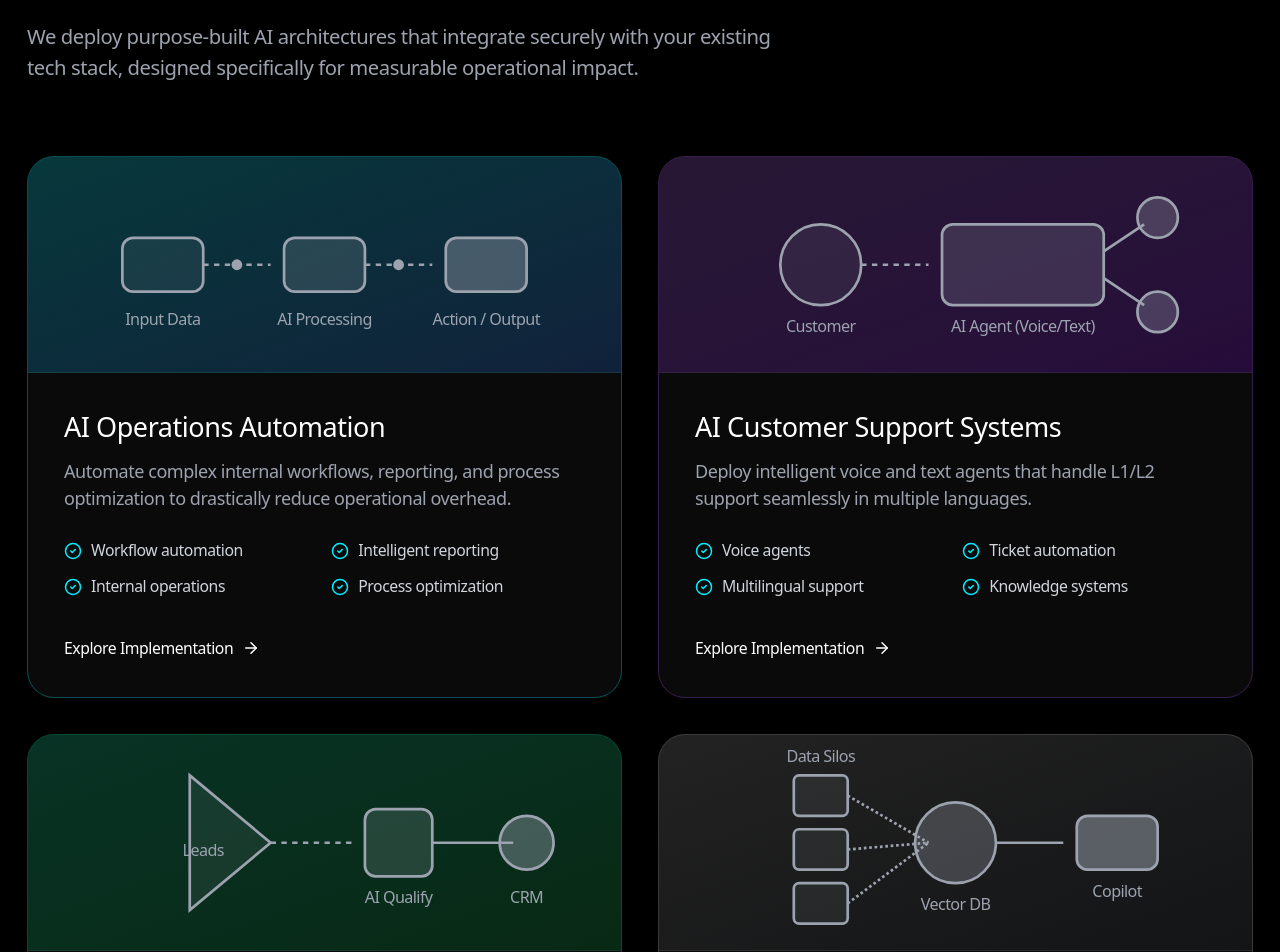
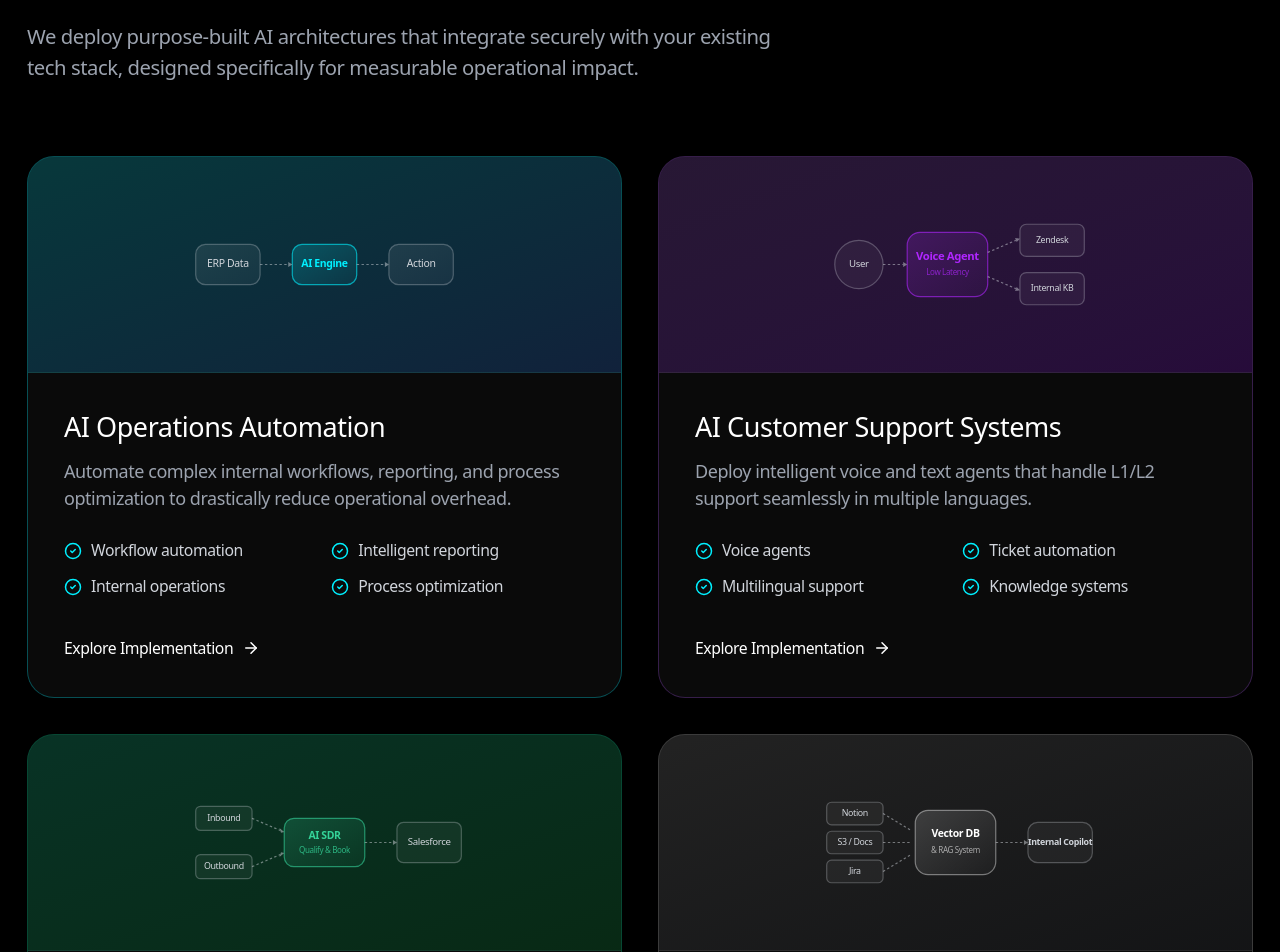
Before and after one commit to ManojKurapati/Velociti.club, a Next.js app: page / in a window 1280 px wide. Shown: the part 1520-2472 px from the top of the page. Built offline with nearby package versions, Linux system fonts and the light colour scheme; a web font is replaced by a local one.

Commit message:
ft. about

```diff
--- a/components/StructuredSolutions.tsx
+++ b/components/StructuredSolutions.tsx
@@ -11,16 +11,32 @@ const solutions = [
     description: "Automate complex internal workflows, reporting, and process optimization to drastically reduce operational overhead.",
     benefits: ["Workflow automation", "Intelligent reporting", "Internal operations", "Process optimization"],
     diagram: (
-      <svg viewBox="0 0 400 200" className="w-full h-auto text-cool-gray-400">
-        <rect x="50" y="80" width="60" height="40" rx="8" fill="currentColor" fillOpacity="0.1" stroke="currentColor" strokeWidth="2" />
-        <rect x="170" y="80" width="60" height="40" rx="8" fill="currentColor" fillOpacity="0.2" stroke="currentColor" strokeWidth="2" />
-        <rect x="290" y="80" width="60" height="40" rx="8" fill="currentColor" fillOpacity="0.4" stroke="currentColor" strokeWidth="2" />
-        <path d="M110,100 L160,100 M230,100 L280,100" stroke="currentColor" strokeWidth="2" strokeDasharray="4 4" />
-        <circle cx="135" cy="100" r="4" fill="currentColor" />
-        <circle cx="255" cy="100" r="4" fill="currentColor" />
-        <text x="80" y="145" fontSize="12" fill="currentColor" textAnchor="middle">Input Data</text>
-        <text x="200" y="145" fontSize="12" fill="currentColor" textAnchor="middle">AI Processing</text>
-        <text x="320" y="145" fontSize="12" fill="currentColor" textAnchor="middle">Action / Output</text>
+      <svg viewBox="0 0 400 200" className="w-full h-full text-cool-gray-300 font-sans">
+        <defs>
+          <linearGradient id="grad1" x1="0%" y1="0%" x2="100%" y2="100%">
+            <stop offset="0%" stopColor="currentColor" stopOpacity="0.1" />
+            <stop offset="100%" stopColor="currentColor" stopOpacity="0.05" />
+          </linearGradient>
+          <linearGradient id="grad2" x1="0%" y1="0%" x2="100%" y2="100%">
+            <stop offset="0%" stopColor="#00f0ff" stopOpacity="0.2" />
+            <stop offset="100%" stopColor="#00f0ff" stopOpacity="0.05" />
+          </linearGradient>
+        </defs>
+
+        <rect x="40" y="75" width="80" height="50" rx="12" fill="url(#grad1)" stroke="currentColor" strokeWidth="1.5" strokeOpacity="0.3" />
+        <text x="80" y="100" fontSize="13" fontWeight="500" fill="currentColor" textAnchor="middle" dominantBaseline="middle">ERP Data</text>
+
+        <rect x="160" y="75" width="80" height="50" rx="12" fill="url(#grad2)" stroke="#00f0ff" strokeWidth="1.5" strokeOpacity="0.6" />
+        <text x="200" y="100" fontSize="13" fontWeight="600" fill="#00f0ff" textAnchor="middle" dominantBaseline="middle">AI Engine</text>
+
+        <rect x="280" y="75" width="80" height="50" rx="12" fill="url(#grad1)" stroke="currentColor" strokeWidth="1.5" strokeOpacity="0.3" />
+        <text x="320" y="100" fontSize="13" fontWeight="500" fill="currentColor" textAnchor="middle" dominantBaseline="middle">Action</text>
+
+        <path d="M120,100 L155,100" stroke="currentColor" strokeWidth="1.5" strokeOpacity="0.5" strokeDasharray="3 3" />
+        <polygon points="155,97 160,100 155,103" fill="currentColor" fillOpacity="0.5" />
+
+        <path d="M240,100 L275,100" stroke="currentColor" strokeWidth="1.5" strokeOpacity="0.5" strokeDasharray="3 3" />
+        <polygon points="275,97 280,100 275,103" fill="currentColor" fillOpacity="0.5" />
       </svg>
     ),
     color: "from-neon-cyan/20 to-blue-500/20",
@@ -32,15 +48,35 @@ const solutions = [
     description: "Deploy intelligent voice and text agents that handle L1/L2 support seamlessly in multiple languages.",
     benefits: ["Voice agents", "Ticket automation", "Multilingual support", "Knowledge systems"],
     diagram: (
-      <svg viewBox="0 0 400 200" className="w-full h-auto text-cool-gray-400">
-        <circle cx="100" cy="100" r="30" fill="currentColor" fillOpacity="0.1" stroke="currentColor" strokeWidth="2" />
-        <path d="M130,100 L180,100" stroke="currentColor" strokeWidth="2" strokeDasharray="4 4" />
-        <rect x="190" y="70" width="120" height="60" rx="8" fill="currentColor" fillOpacity="0.2" stroke="currentColor" strokeWidth="2" />
-        <path d="M310,90 L340,70 M310,110 L340,130" stroke="currentColor" strokeWidth="2" />
-        <circle cx="350" cy="65" r="15" fill="currentColor" fillOpacity="0.3" stroke="currentColor" strokeWidth="2" />
-        <circle cx="350" cy="135" r="15" fill="currentColor" fillOpacity="0.3" stroke="currentColor" strokeWidth="2" />
-        <text x="100" y="150" fontSize="12" fill="currentColor" textAnchor="middle">Customer</text>
-        <text x="250" y="150" fontSize="12" fill="currentColor" textAnchor="middle">AI Agent (Voice/Text)</text>
+      <svg viewBox="0 0 400 200" className="w-full h-full text-cool-gray-300 font-sans">
+        <defs>
+          <linearGradient id="gradViolet" x1="0%" y1="0%" x2="100%" y2="100%">
+            <stop offset="0%" stopColor="#b026ff" stopOpacity="0.2" />
+            <stop offset="100%" stopColor="#b026ff" stopOpacity="0.05" />
+          </linearGradient>
+        </defs>
+
+        <circle cx="80" cy="100" r="30" fill="currentColor" fillOpacity="0.05" stroke="currentColor" strokeWidth="1.5" strokeOpacity="0.3" />
+        <text x="80" y="100" fontSize="12" fontWeight="500" fill="currentColor" textAnchor="middle" dominantBaseline="middle">User</text>
+
+        <rect x="140" y="60" width="100" height="80" rx="16" fill="url(#gradViolet)" stroke="#b026ff" strokeWidth="1.5" strokeOpacity="0.6" />
+        <text x="190" y="90" fontSize="14" fontWeight="600" fill="#b026ff" textAnchor="middle" dominantBaseline="middle">Voice Agent</text>
+        <text x="190" y="110" fontSize="10" fill="#b026ff" fillOpacity="0.7" textAnchor="middle" dominantBaseline="middle">Low Latency</text>
+
+        <rect x="280" y="50" width="80" height="40" rx="8" fill="currentColor" fillOpacity="0.05" stroke="currentColor" strokeWidth="1.5" strokeOpacity="0.3" />
+        <text x="320" y="70" fontSize="11" fontWeight="500" fill="currentColor" textAnchor="middle" dominantBaseline="middle">Zendesk</text>
+
+        <rect x="280" y="110" width="80" height="40" rx="8" fill="currentColor" fillOpacity="0.05" stroke="currentColor" strokeWidth="1.5" strokeOpacity="0.3" />
+        <text x="320" y="130" fontSize="11" fontWeight="500" fill="currentColor" textAnchor="middle" dominantBaseline="middle">Internal KB</text>
+
+        <path d="M110,100 L135,100" stroke="currentColor" strokeWidth="1.5" strokeOpacity="0.5" strokeDasharray="3 3" />
+        <polygon points="135,97 140,100 135,103" fill="currentColor" fillOpacity="0.5" />
+
+        <path d="M240,85 L275,70" stroke="currentColor" strokeWidth="1.5" strokeOpacity="0.5" strokeDasharray="3 3" />
+        <polygon points="274,67 280,68 276,72" fill="currentColor" fillOpacity="0.5" />
+
+        <path d="M240,115 L275,130" stroke="currentColor" strokeWidth="1.5" strokeOpacity="0.5" strokeDasharray="3 3" />
+        <polygon points="276,128 280,132 274,133" fill="currentColor" fillOpacity="0.5" />
       </svg>
     ),
     color: "from-neon-violet/20 to-purple-600/20",
@@ -52,15 +88,35 @@ const solutions = [
     description: "Scale outbound efforts and accelerate inbound lead qualification with autonomous sales development representatives.",
     benefits: ["Lead qualification", "SDR automation", "CRM enrichment", "Outbound workflows"],
     diagram: (
-      <svg viewBox="0 0 400 200" className="w-full h-auto text-cool-gray-400">
-        <polygon points="100,50 160,100 100,150" fill="currentColor" fillOpacity="0.1" stroke="currentColor" strokeWidth="2" />
-        <path d="M160,100 L220,100" stroke="currentColor" strokeWidth="2" strokeDasharray="4 4" />
-        <rect x="230" y="75" width="50" height="50" rx="8" fill="currentColor" fillOpacity="0.2" stroke="currentColor" strokeWidth="2" />
-        <path d="M280,100 L340,100" stroke="currentColor" strokeWidth="2" />
-        <circle cx="350" cy="100" r="20" fill="currentColor" fillOpacity="0.4" stroke="currentColor" strokeWidth="2" />
-        <text x="110" y="110" fontSize="12" fill="currentColor" textAnchor="middle">Leads</text>
-        <text x="255" y="145" fontSize="12" fill="currentColor" textAnchor="middle">AI Qualify</text>
-        <text x="350" y="145" fontSize="12" fill="currentColor" textAnchor="middle">CRM</text>
+      <svg viewBox="0 0 400 200" className="w-full h-full text-cool-gray-300 font-sans">
+        <defs>
+          <linearGradient id="gradEmerald" x1="0%" y1="0%" x2="100%" y2="100%">
+            <stop offset="0%" stopColor="#34d399" stopOpacity="0.2" />
+            <stop offset="100%" stopColor="#34d399" stopOpacity="0.05" />
+          </linearGradient>
+        </defs>
+
+        <rect x="40" y="55" width="70" height="30" rx="6" fill="currentColor" fillOpacity="0.05" stroke="currentColor" strokeWidth="1.5" strokeOpacity="0.3" />
+        <text x="75" y="70" fontSize="11" fontWeight="500" fill="currentColor" textAnchor="middle" dominantBaseline="middle">Inbound</text>
+
+        <rect x="40" y="115" width="70" height="30" rx="6" fill="currentColor" fillOpacity="0.05" stroke="currentColor" strokeWidth="1.5" strokeOpacity="0.3" />
+        <text x="75" y="130" fontSize="11" fontWeight="500" fill="currentColor" textAnchor="middle" dominantBaseline="middle">Outbound</text>
+
+        <rect x="150" y="70" width="100" height="60" rx="12" fill="url(#gradEmerald)" stroke="#34d399" strokeWidth="1.5" strokeOpacity="0.6" />
+        <text x="200" y="92" fontSize="13" fontWeight="600" fill="#34d399" textAnchor="middle" dominantBaseline="middle">AI SDR</text>
+        <text x="200" y="110" fontSize="10" fill="#34d399" fillOpacity="0.8" textAnchor="middle" dominantBaseline="middle">Qualify & Book</text>
+
+        <rect x="290" y="75" width="80" height="50" rx="8" fill="currentColor" fillOpacity="0.05" stroke="currentColor" strokeWidth="1.5" strokeOpacity="0.3" />
+        <text x="330" y="100" fontSize="12" fontWeight="500" fill="currentColor" textAnchor="middle" dominantBaseline="middle">Salesforce</text>
+
+        <path d="M110,70 L145,85" stroke="currentColor" strokeWidth="1.5" strokeOpacity="0.5" strokeDasharray="3 3" />
+        <polygon points="144,82 150,87 146,88" fill="currentColor" fillOpacity="0.5" />
+
+        <path d="M110,130 L145,115" stroke="currentColor" strokeWidth="1.5" strokeOpacity="0.5" strokeDasharray="3 3" />
+        <polygon points="146,112 150,113 144,118" fill="currentColor" fillOpacity="0.5" />
+
+        <path d="M250,100 L285,100" stroke="currentColor" strokeWidth="1.5" strokeOpacity="0.5" strokeDasharray="3 3" />
+        <polygon points="285,97 290,100 285,103" fill="currentColor" fillOpacity="0.5" />
       </svg>
     ),
     color: "from-emerald-400/20 to-green-600/20",
@@ -72,17 +128,36 @@ const solutions = [
     description: "Connect your enterprise data silos into a single, intelligent RAG system for instant internal retrieval and compliance checking.",
     benefits: ["Internal copilots", "SOP retrieval", "Enterprise search", "RAG systems"],
     diagram: (
-      <svg viewBox="0 0 400 200" className="w-full h-auto text-cool-gray-400">
-        <rect x="80" y="50" width="40" height="30" rx="4" fill="currentColor" fillOpacity="0.1" stroke="currentColor" strokeWidth="2" />
-        <rect x="80" y="90" width="40" height="30" rx="4" fill="currentColor" fillOpacity="0.1" stroke="currentColor" strokeWidth="2" />
-        <rect x="80" y="130" width="40" height="30" rx="4" fill="currentColor" fillOpacity="0.1" stroke="currentColor" strokeWidth="2" />
-        <path d="M120,65 L180,100 M120,105 L180,100 M120,145 L180,100" stroke="currentColor" strokeWidth="2" strokeDasharray="2 2" />
-        <circle cx="200" cy="100" r="30" fill="currentColor" fillOpacity="0.3" stroke="currentColor" strokeWidth="2" />
-        <path d="M230,100 L280,100" stroke="currentColor" strokeWidth="2" />
-        <rect x="290" y="80" width="60" height="40" rx="8" fill="currentColor" fillOpacity="0.5" stroke="currentColor" strokeWidth="2" />
-        <text x="100" y="40" fontSize="12" fill="currentColor" textAnchor="middle">Data Silos</text>
-        <text x="200" y="150" fontSize="12" fill="currentColor" textAnchor="middle">Vector DB</text>
-        <text x="320" y="140" fontSize="12" fill="currentColor" textAnchor="middle">Copilot</text>
+      <svg viewBox="0 0 400 200" className="w-full h-full text-cool-gray-300 font-sans">
+        <defs>
+          <linearGradient id="gradWhite" x1="0%" y1="0%" x2="100%" y2="100%">
+            <stop offset="0%" stopColor="#ffffff" stopOpacity="0.15" />
+            <stop offset="100%" stopColor="#ffffff" stopOpacity="0.02" />
+          </linearGradient>
+        </defs>
+
+        <rect x="40" y="50" width="70" height="28" rx="6" fill="currentColor" fillOpacity="0.05" stroke="currentColor" strokeWidth="1.5" strokeOpacity="0.3" />
+        <text x="75" y="64" fontSize="11" fontWeight="500" fill="currentColor" textAnchor="middle" dominantBaseline="middle">Notion</text>
+
+        <rect x="40" y="86" width="70" height="28" rx="6" fill="currentColor" fillOpacity="0.05" stroke="currentColor" strokeWidth="1.5" strokeOpacity="0.3" />
+        <text x="75" y="100" fontSize="11" fontWeight="500" fill="currentColor" textAnchor="middle" dominantBaseline="middle">S3 / Docs</text>
+
+        <rect x="40" y="122" width="70" height="28" rx="6" fill="currentColor" fillOpacity="0.05" stroke="currentColor" strokeWidth="1.5" strokeOpacity="0.3" />
+        <text x="75" y="136" fontSize="11" fontWeight="500" fill="currentColor" textAnchor="middle" dominantBaseline="middle">Jira</text>
+
+        <rect x="150" y="60" width="100" height="80" rx="16" fill="url(#gradWhite)" stroke="#ffffff" strokeWidth="1.5" strokeOpacity="0.4" />
+        <text x="200" y="90" fontSize="13" fontWeight="600" fill="#ffffff" textAnchor="middle" dominantBaseline="middle">Vector DB</text>
+        <text x="200" y="110" fontSize="10" fill="#ffffff" fillOpacity="0.6" textAnchor="middle" dominantBaseline="middle">& RAG System</text>
+
+        <rect x="290" y="75" width="80" height="50" rx="12" fill="currentColor" fillOpacity="0.05" stroke="currentColor" strokeWidth="1.5" strokeOpacity="0.3" />
+        <text x="330" y="100" fontSize="11" fontWeight="600" fill="currentColor" textAnchor="middle" dominantBaseline="middle">Internal Copilot</text>
+
+        <path d="M110,64 L145,85" stroke="currentColor" strokeWidth="1.5" strokeOpacity="0.5" strokeDasharray="3 3" />
+        <path d="M110,100 L145,100" stroke="currentColor" strokeWidth="1.5" strokeOpacity="0.5" strokeDasharray="3 3" />
+        <path d="M110,136 L145,115" stroke="currentColor" strokeWidth="1.5" strokeOpacity="0.5" strokeDasharray="3 3" />
+
+        <path d="M250,100 L285,100" stroke="currentColor" strokeWidth="1.5" strokeOpacity="0.5" strokeDasharray="3 3" />
+        <polygon points="285,97 290,100 285,103" fill="currentColor" fillOpacity="0.5" />
       </svg>
     ),
     color: "from-white/10 to-gray-500/10",
```
Also changed, not shown: app/about/page.tsx (+4 -4 lines).
